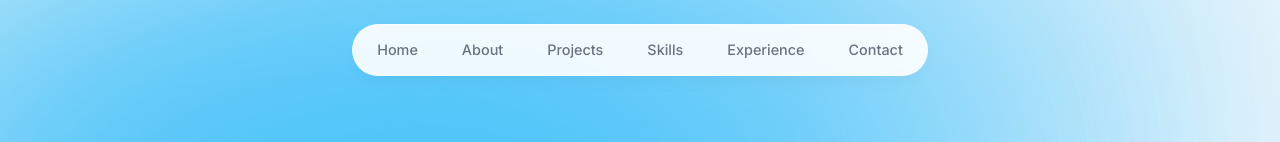
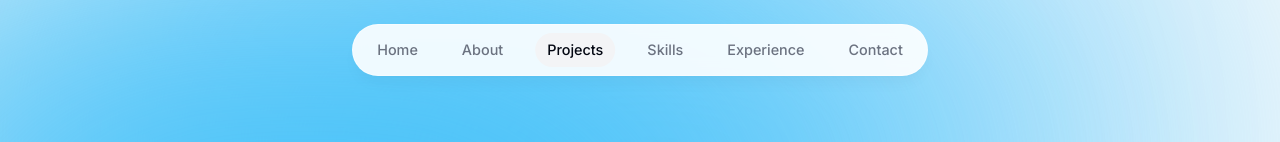
Before and after one commit to Jalch0/portfolio-jalch, a Next.js app: page / in a window 1280 px wide. Shown: the top 142 px of the page. Built offline with nearby package versions, Linux system fonts and the light colour scheme.

Commit message:
Adding a custom hook, finishing the header animation and somes types

```diff
--- a/app/layout.tsx
+++ b/app/layout.tsx
@@ -1,6 +1,7 @@
 import Header from '@/components/header'
 import './globals.css'
 import { Inter } from 'next/font/google'
+import ActiveSectionContextProvider from '@/context/active-section-context'
 
 const inter = Inter({ subsets: ['latin'] })
 
@@ -15,14 +16,16 @@
   children: React.ReactNode
 }) {
   return (
-    <html lang="en">
+    <html lang="en" className='!scroll-smooth'>
       <body className={`${inter.className} bg-gray-50 text-gray-950 relative h-[5000px] pt-28 sm:pt-36`}>
         <div className='bg-sky-300 absolute top-[-6rem] -z-10 right-[5rem] h-[31.25rem] w-[31.25rem] rounded-full blur-[10rem] sm:w-[68.75rem]'></div>
         <div className='bg-sky-400 absolute top-[-1rem] -z-10 left-[-35rem] h-[31.25rem] w-[31.25rem] rounded-full blur-[10rem] sm:w-[68.75rem] lg:left-[-28rem] xl:left-[-15rem] 2xl:left-[-5rem]'></div>
 
-
+        <ActiveSectionContextProvider>
         <Header/>
         {children}
+        </ActiveSectionContextProvider>
+
         </body>
     </html>
   )
--- a/components/about.tsx
+++ b/components/about.tsx
@@ -2,13 +2,20 @@
 
 import SectionHeading from "./section-heading";
 import { motion } from "framer-motion";
+import { useSectionInView } from "@/lib/hook";
 
 function About() {
+
+  const {ref} = useSectionInView('About');
+
   return (
-    <motion.section className="mb-28 max-w-[45rem] text-center leading-8 sm:mb-40"
+    <motion.section
+    ref={ref}
+    className="mb-28 max-w-[45rem] text-center leading-8 sm:mb-40 scroll-mt-28"
     initial={{ opacity: 0, y: 100 }}
     animate={{ opacity: 1, y:0 }}
     transition={{delay: 0.17}}
+    id="about"
     >
       <SectionHeading>About me</SectionHeading>
       <p className="mb-3">
--- a/components/header.tsx
+++ b/components/header.tsx
@@ -1,35 +1,66 @@
 "use client";
 
-import { motion } from "framer-motion"
+import { motion } from "framer-motion";
 import { links } from "@/lib/data";
 import Link from "next/link";
+import clsx from "clsx";
+import { useActiveSectionContext } from "@/context/active-section-context";
+
 
 function Header() {
+
+  const { activeSection, setActiveSection, setTimeOfLastClick } =  useActiveSectionContext();
+
   return (
     <header className="z-[999] relative">
-        <motion.div className="fixed top-0 left-1/2 h-[4.5rem] w-full rounded-none border border-white border-opacity-40 bg-white bg-opacity-90 shadow-lg shadow-black/[0.03] backdrop-blur-[0.5rem] sm:top-6 sm:h-[3.25rem] sm:w-[36rem] sm:rounded-full"
-            initial={{ y: -100, x: "-50%", opacity: 0}}
-            animate={{ y: 0, x: "-50%", opacity: 1}}
-        >
-        </motion.div>
+      <motion.div
+        className="fixed top-0 left-1/2 h-[4.5rem] w-full rounded-none border border-white border-opacity-40 bg-white bg-opacity-90 shadow-lg shadow-black/[0.03] backdrop-blur-[0.5rem] sm:top-6 sm:h-[3.25rem] sm:w-[36rem] sm:rounded-full"
+        initial={{ y: -100, x: "-50%", opacity: 0 }}
+        animate={{ y: 0, x: "-50%", opacity: 1 }}
+      ></motion.div>
 
       <nav className="flex fixed top-[0.15rem] left-1/2 h-12 -translate-x-1/2 py-2 sm:top-[1.7rem] sm:h-[initial] sm:py-0">
-
         <ul className="flex w-[22rem] flex-wrap items-center justify-center gap-y-1 text-[0.9rem] font-medium text-gray-500 sm:w-[initial] sm:flex-nowrap sm:gap-5">
-                {links.map(link => (
-                    <motion.li className="h-3/4 flex items-center justify-center" key={link.hash}
-                    initial={{ y: -100, opacity: 0}}
-                    animate={{ y: 0, opacity: 1}}
+          {links.map((link) => (
+            <motion.li
+              className="h-3/4 flex items-center justify-center relative"
+              key={link.hash}
+              initial={{ y: -100, opacity: 0 }}
+              animate={{ y: 0, opacity: 1 }}
             >
-                        <Link className="flex w-full items-center justify-center px-3 py-3 hover:text-gray-950" href={link.hash}>{link.name}</Link>
+              <Link
+                className={clsx(
+                  "flex w-full items-center justify-center px-3 py-3 hover:text-gray-950 transition",
+                  {
+                    "text-gray-950": activeSection === link.name,
+                  }
+                )}
+                href={link.hash}
+                onClick={() => {
+                  setActiveSection(link.name)
+                  setTimeOfLastClick(Date.now());
+                }}
+              >
+                {link.name}
+                  {
+                    link.name === activeSection && (
+                        <motion.span className="bg-gray-100 rounded-full absolute inset-0 -z-10"
+                        layoutId="activeSection"
+                        transition={{
+                            type: "spring",
+                            stiffness: 380,
+                            damping: 30,
+                        }}
+                        ></motion.span>
+                    )
+                  }
+              </Link>
             </motion.li>
           ))}
         </ul>
-
       </nav>
-
     </header>
-  )
+  );
 }
 
-export default Header
+export default Header;
--- a/components/intro.tsx
+++ b/components/intro.tsx
@@ -6,10 +6,14 @@
 import { BsArrowRight, BsLinkedin } from "react-icons/bs"
 import { HiDownload } from "react-icons/hi"
 import { FaGithubSquare } from "react-icons/fa";
+import { useSectionInView } from "@/lib/hook";
 
 function Intro() {
+
+  const {ref} = useSectionInView('Home', 0.5);
+
   return (
-    <section className="mb-28 max-w-[50rem] text-center sm:mb-0">
+    <section ref={ref} id="home" className="mb-28 max-w-[50rem] text-center sm:mb-0 scroll-mt-[100rem]">
       <div className="flex items-center justify-center">
         <div className="relative">
           <motion.div
--- a/components/projects.tsx
+++ b/components/projects.tsx
@@ -1,12 +1,18 @@
+'use client';
+
 import React from "react";
 import { projectsData } from "@/lib/data";
 import SectionHeading from "./section-heading";
 import Project from "./project";
+import { useSectionInView } from "@/lib/hook";
 
 
 function Projects() {
+
+  const {ref} = useSectionInView('Projects', 0.5);
+
   return (
-    <section>
+    <section ref={ref} id="projects" className="scroll-mt-28">
       <SectionHeading>My projects</SectionHeading>
       <div>
         {projectsData.map((project, index) => (
--- /dev/null
+++ b/context/active-section-context.tsx
@@ -0,0 +1,50 @@
+'use client';
+
+import type { SectionName } from "@/lib/types";
+import { useState, createContext, useContext } from "react";
+
+
+type ActiveSectionContextProviderProps = {
+    children: React.ReactNode
+};
+
+type ActiveSectionContextType = {
+    activeSection: SectionName,
+    setActiveSection: React.Dispatch<React.SetStateAction<SectionName>>,
+    timeOfLastClick: number,
+    setTimeOfLastClick: React.Dispatch<React.SetStateAction<number>>
+}
+
+export const ActiveSectionContext = createContext<ActiveSectionContextType | null>(null);
+
+function ActiveSectionContextProvider({children}: ActiveSectionContextProviderProps)  {
+
+    const [activeSection, setActiveSection] = useState<SectionName>("Home");
+    const [timeOfLastClick, setTimeOfLastClick] = useState(0);
+
+
+  return <ActiveSectionContext.Provider value={{
+    activeSection,
+    setActiveSection,
+    timeOfLastClick,
+    setTimeOfLastClick
+  }}>
+    {children}
+    </ActiveSectionContext.Provider>
+    ;
+}
+
+export default ActiveSectionContextProvider
+
+export function useActiveSectionContext() {
+
+    const context = useContext(ActiveSectionContext)
+
+    if(context === null) {
+        throw new Error (
+            "UseActiveSectionContext must be used within an ActiveSectionContextProvider"
+        )
+    }
+
+    return context;
+}
--- /dev/null
+++ b/lib/hook.ts
@@ -0,0 +1,22 @@
+import { useActiveSectionContext } from "@/context/active-section-context";
+import { useEffect } from "react";
+import { useInView } from "react-intersection-observer";
+import { SectionName } from "./types";
+
+
+export function useSectionInView(sectionName: SectionName, threshold = 0.75 ) {
+    const {ref, inView} = useInView({
+        threshold,
+      });
+      const { setActiveSection, timeOfLastClick } = useActiveSectionContext();
+
+      useEffect(() => {
+        if(inView && Date.now() - timeOfLastClick > 1000) {
+          setActiveSection(sectionName);
+        }
+      }, [inView, setActiveSection, timeOfLastClick, sectionName])
+
+      return {
+        ref,
+      }
+}
--- /dev/null
+++ b/lib/types.ts
@@ -0,0 +1,3 @@
+import { links } from "./data";
+
+export type SectionName = typeof links[number]["name"];
--- a/package.json
+++ b/package.json
@@ -13,6 +13,7 @@
     "@types/react": "18.2.38",
     "@types/react-dom": "18.2.17",
     "autoprefixer": "10.4.16",
+    "clsx": "^2.0.0",
     "eslint": "8.54.0",
     "eslint-config-next": "14.0.3",
     "framer-motion": "^10.16.5",
@@ -21,6 +22,7 @@
     "react": "18.2.0",
     "react-dom": "18.2.0",
     "react-icons": "^4.12.0",
+    "react-intersection-observer": "^9.5.3",
     "tailwindcss": "3.3.5",
     "typescript": "5.3.2"
   }
```
Also changed, not shown: 1 other file (tests, documents, lock files or other folders). Lines whose indentation alone changed are shown as unchanged.
